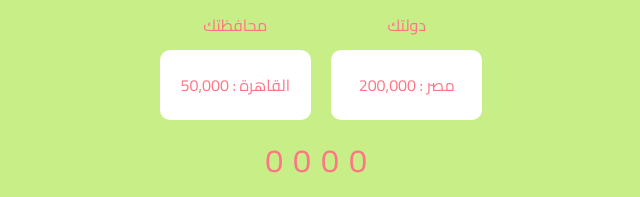
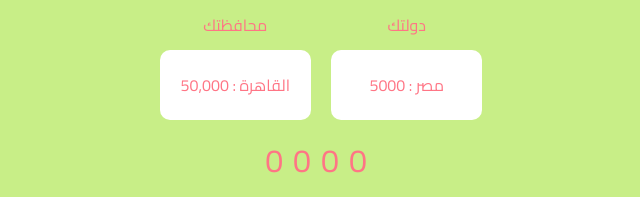
Before and after one commit to MuhammadFarouk12/myPraiseClick-App, a plain HTML site: page index.html in a window 1280 px wide. Shown: the part 433-630 px from the top of the page, 319-959 px from the left. Drawn offline with Linux system fonts and the light colour scheme.

Commit message:
Country Name Updating

```diff
--- a/index.html
+++ b/index.html
@@ -45,7 +45,10 @@
 				<span>دولتك</span>
 			</div>
 			<div class="n__200000_t hover topic">
-				<span>مصر : 200,000</span>
+				<span>
+					مصر :
+					<span id="countNum"></span>
+				</span>
 			</div>
 		</div>
 	</section>
--- a/js/script.js
+++ b/js/script.js
@@ -1,7 +1,10 @@
+let total = 5_000;
 let clicks = localStorage.getItem('clicks') ? localStorage.getItem('clicks') : '0000';
 function upadateLocalStorageBy(value){
+    clicks = value;
     localStorage.setItem('clicks', value);
     document.getElementById('clicks').innerHTML = value;
+    countNum.innerHTML = Number(localStorage.getItem('clicks')) + total;
 };
 upadateLocalStorageBy(clicks);
 function increment(){
```
